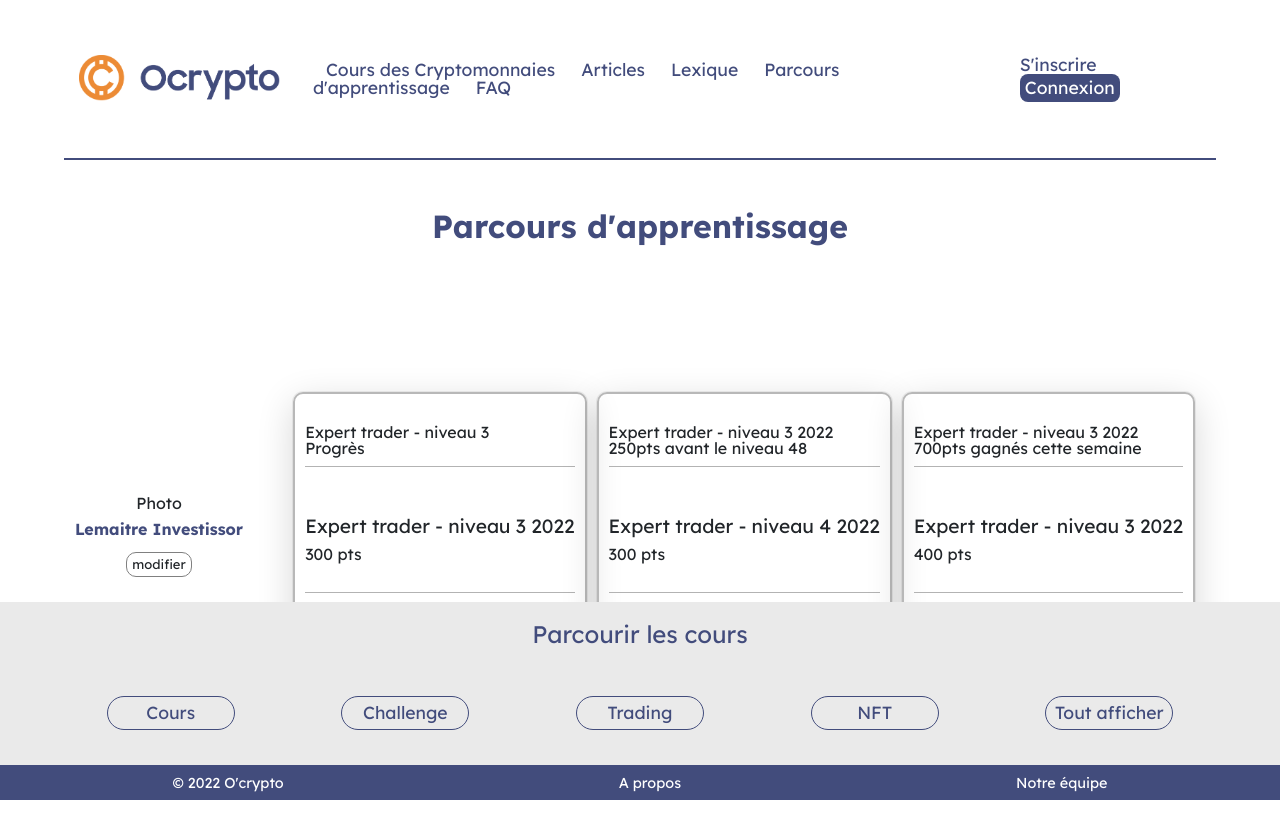
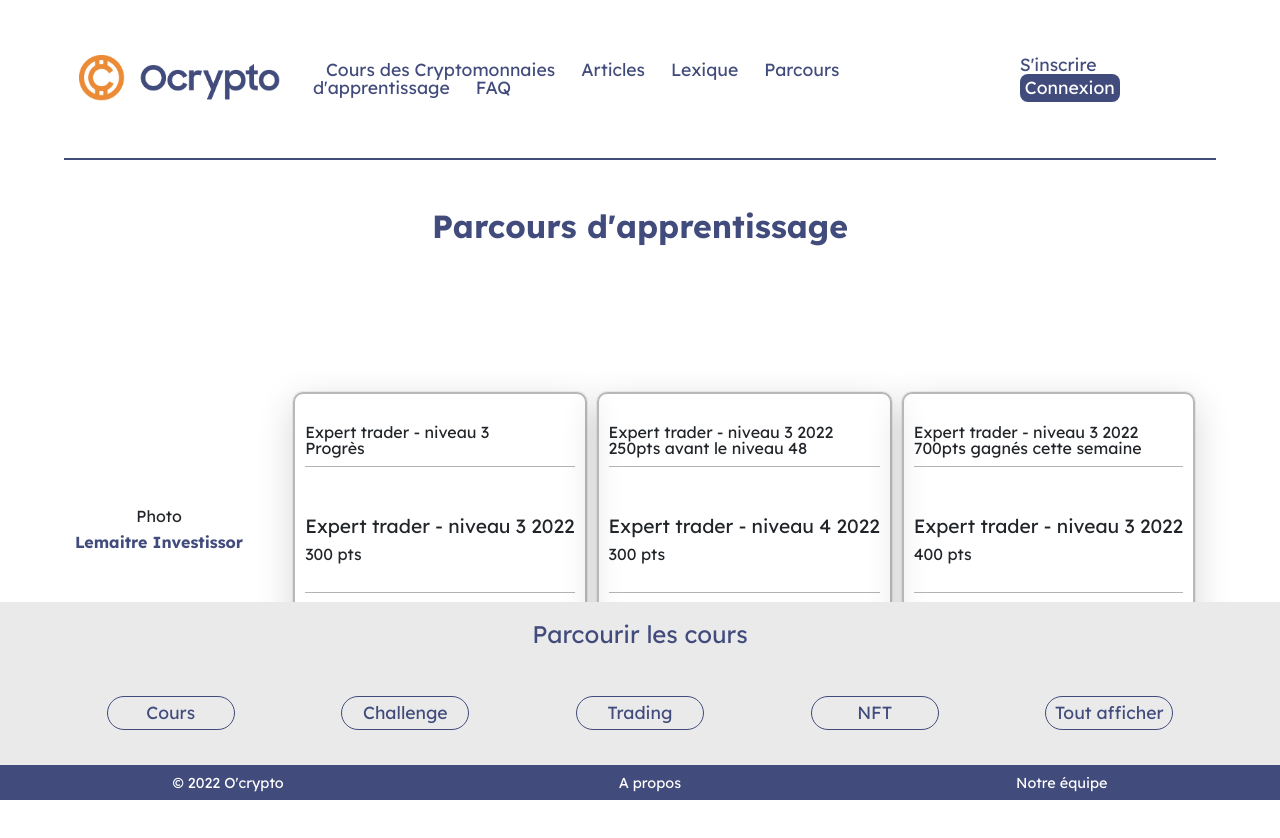
Before and after one commit to Matthieu-Simon/Projet-O-Crypto, a React (Create React App) app: page /learning in a window 1280 px wide. Shown: the top 838 px of the page. Built offline with nearby package versions, Linux system fonts and the light colour scheme.

Commit message:
delete edit button profil learningJourney

```diff
--- a/src/components/LearningJourney/learningJourney.js
+++ b/src/components/LearningJourney/learningJourney.js
@@ -9,12 +9,11 @@ function LearningJourney() {
         <div className="profil-learn">
           <div className="test-learn">
             <div>
-              <a className="img-profil-card" href="/Profile">Photo</a>
+              <a className="img-profil-card">Photo</a>
             </div>
             <div className="profil-main-card">
               <h5 className="profil-card-name">Lemaitre Investissor</h5>
             </div>
-            <a className="btn-profil-card" href="/Profile">modifier</a>
           </div>
         </div>
         <div className="card-container">
--- a/src/components/LearningJourney/learningJourneyStyles.scss
+++ b/src/components/LearningJourney/learningJourneyStyles.scss
@@ -42,12 +42,6 @@
   flex-direction: column;
   align-items: center;
   padding: 10px 0 15px;
-}
-.btn-profil-card {
-  border: 1px solid grey;
-  border-radius: 10px;
-  padding: 5px;
-  font-size: small;
 }
 .btn-profil-card:hover {
   box-shadow: inset 250px 0 0 0 $blueLogo;
```
